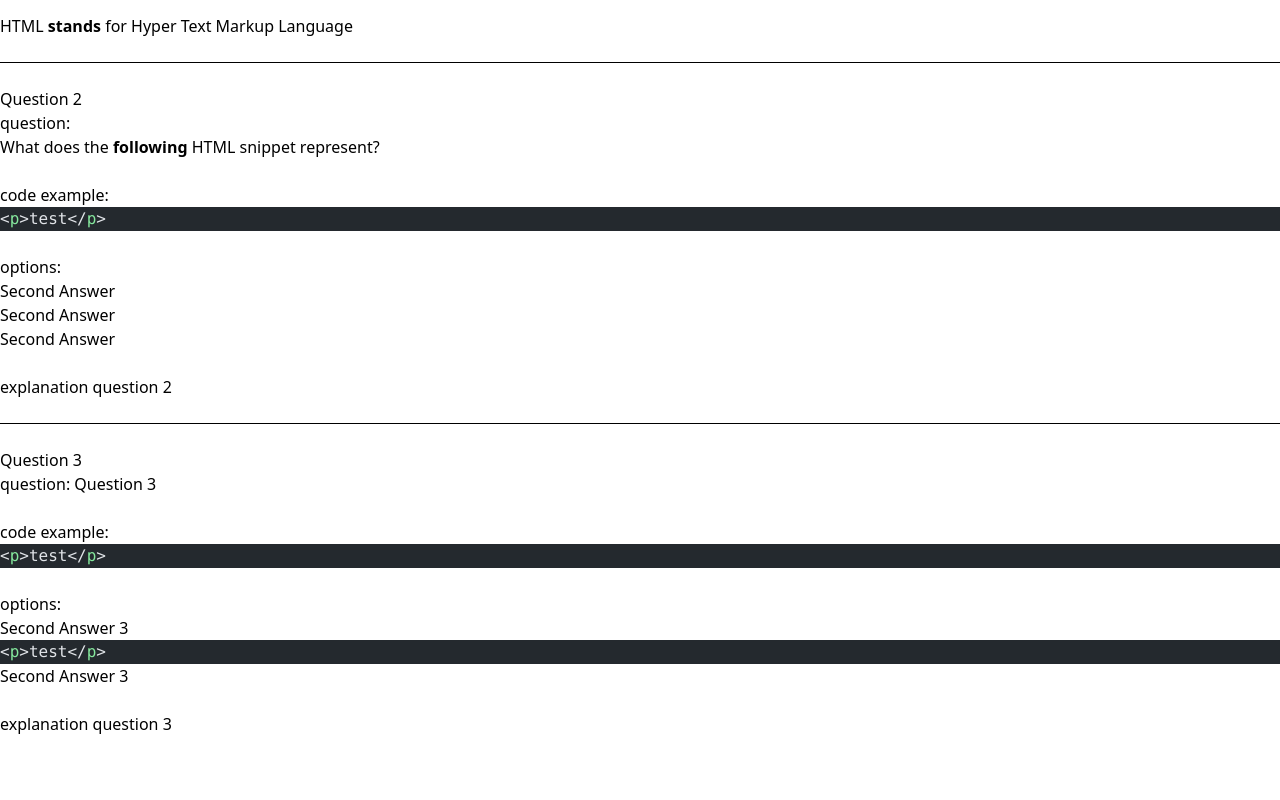
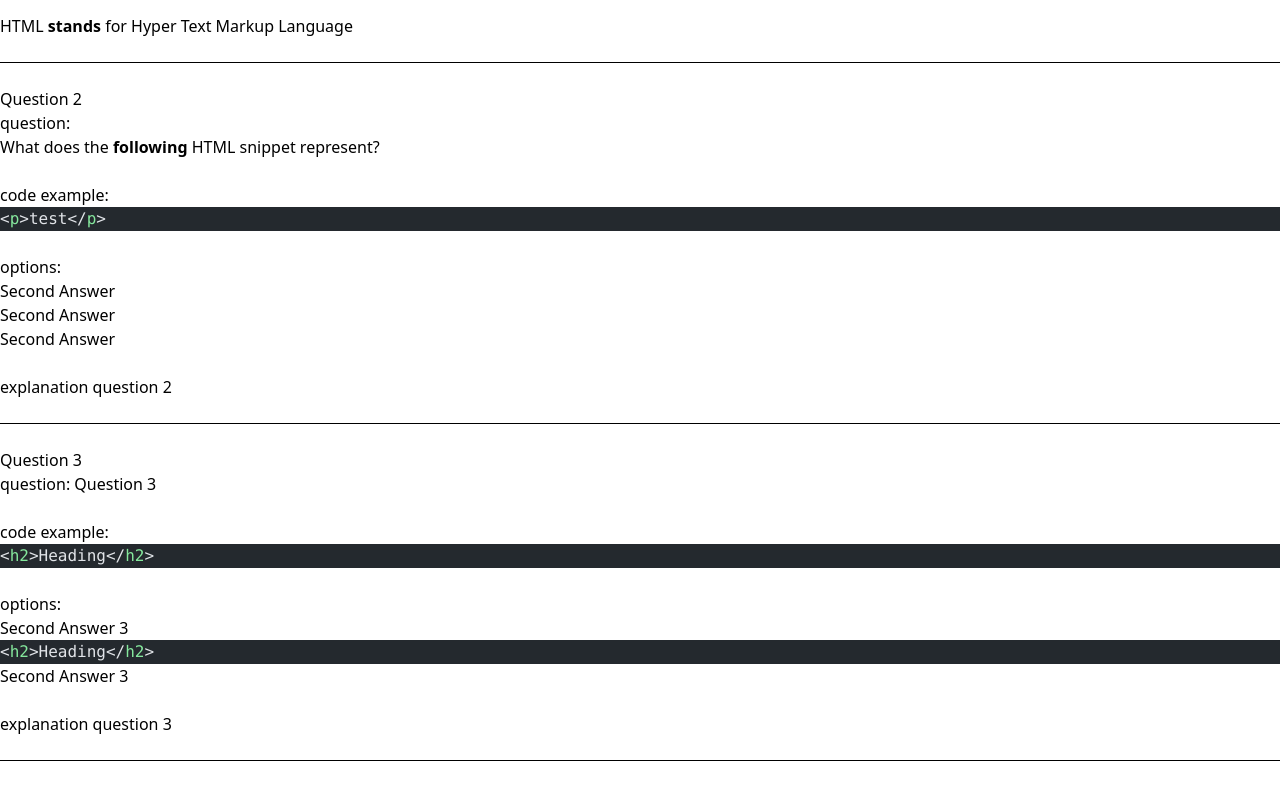
Before and after one commit to fullstacksjs/you-dont-know-html, a Next.js app: page / in a window 1280 px wide. Shown: the part 250-1050 px from the top of the page. Built offline with nearby package versions, Linux system fonts and the light colour scheme.

Commit message:
Refactor: change initial implementation folder structure

```diff
--- a/src/app/page.tsx
+++ b/src/app/page.tsx
@@ -1,29 +1,20 @@
 import { Question } from "@/components/question";
-import questionOne from "@/questions/01";
-import questionTwo from "@/questions/02";
-import questionThree from "@/questions/03";
+import { allQuestions } from "@/questions/all-questions";
 
 export default function Home() {
   return (
     <main className="mb-28">
       <h2 className="text-center">{"You don't know html"}</h2>
 
-      <h1>Question 1</h1>
-      <Question question={questionOne} />
-
-      <br />
-      <hr />
-      <br />
-
-      <h1>Question 2</h1>
-      <Question question={questionTwo} />
-
-      <br />
-      <hr />
-      <br />
-
-      <h1>Question 3</h1>
-      <Question question={questionThree} />
+      {allQuestions.map((question) => (
+        <section key={question.id}>
+          <h1>Question {question.id}</h1>
+          <Question question={question} />
+          <br />
+          <hr />
+          <br />
+        </section>
+      ))}
     </main>
   );
 }
--- a/src/components/question.tsx
+++ b/src/components/question.tsx
@@ -1,4 +1,3 @@
-/* eslint-disable */
 import type { Question } from "@/types";
 
 import { renderField } from "@/lib/utils";
@@ -16,8 +15,8 @@ export function Question({ question }: Props) {
       <br />
       options:
       <ul>
-        {question.options.map((question) => (
-          <li key={question.id}>{renderField(question.text)}</li>
+        {question.options.map((option) => (
+          <li key={option.id}>{renderField(option.text)}</li>
         ))}
       </ul>
       <br />
--- a/src/mdx-components.tsx
+++ b/src/mdx-components.tsx
@@ -1,6 +1,6 @@
-/* eslint-disable */
 import type { MDXComponents } from "mdx/types";
 
+// eslint-disable-next-line @eslint-react/hooks-extra/ensure-custom-hooks-using-other-hooks
 export function useMDXComponents(components: MDXComponents): MDXComponents {
   return {
     ...components,
--- a/src/questions/01.ts
+++ b/src/questions/01/index.ts
@@ -1,4 +1,4 @@
-import explanation from "@/mdx/01-explanation.mdx";
+import explanation from "./explanation.mdx";
 
 export default {
   id: 1,
--- a/src/components/snippet/02-snippet.tsx
+++ b/src/questions/02/code-example.tsx
@@ -3,9 +3,9 @@ import { Suspense } from "react";
 
 const code = "<p>test</p>";
 
-export default function Snippet() {
+export default function CodeExample() {
   return (
-    <Suspense fallback={<p>snippet loading...</p>}>
+    <Suspense fallback={<p>loading...</p>}>
       <CodeBlock lang="html">{code}</CodeBlock>
     </Suspense>
   );
--- a/src/questions/02.ts
+++ b/src/questions/02/index.ts
@@ -1,10 +1,10 @@
-import snippet from "@/components/snippet/02-snippet";
-import question from "@/mdx/02-question.mdx";
+import codeExample from "./code-example";
+import question from "./question.mdx";
 
 export default {
   id: 2,
   question,
-  codeExample: snippet,
+  codeExample,
   options: [
     { id: 1, text: "Second Answer" },
     { id: 2, text: "Second Answer" },
--- /dev/null
+++ b/src/questions/03/code-example.tsx
@@ -0,0 +1,12 @@
+import { CodeBlock } from "@/components/code-block";
+import { Suspense } from "react";
+
+const code = "<h2>Heading</h2>";
+
+export default function CodeExample() {
+  return (
+    <Suspense fallback={<p>loading...</p>}>
+      <CodeBlock lang="html">{code}</CodeBlock>
+    </Suspense>
+  );
+}
--- a/src/questions/03.ts
+++ b/src/questions/03/index.ts
@@ -1,12 +1,12 @@
-import snippet from "@/components/snippet/02-snippet";
+import codeExample from "./code-example";
 
 export default {
   id: 3,
   question: "Question 3",
-  codeExample: snippet,
+  codeExample,
   options: [
     { id: 1, text: "Second Answer 3" },
-    { id: 2, text: snippet },
+    { id: 2, text: codeExample },
     { id: 3, text: "Second Answer 3" },
   ],
   explanation: "explanation question 3",
--- /dev/null
+++ b/src/questions/all-questions.ts
@@ -0,0 +1,5 @@
+import questionOne from "@/questions/01";
+import questionTwo from "@/questions/02";
+import questionThree from "@/questions/03";
+
+export const allQuestions = [questionOne, questionTwo, questionThree];
```
Also changed, not shown: src/questions/01/explanation.mdx (renamed from src/mdx/01-explanation.mdx), src/questions/02/question.mdx (renamed from src/mdx/02-question.mdx).
